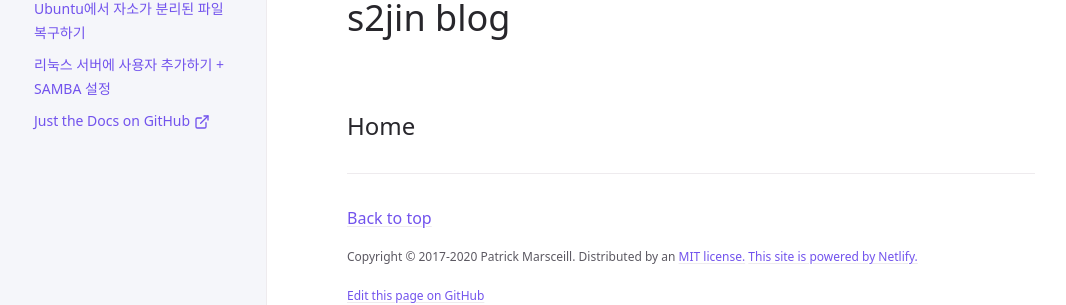
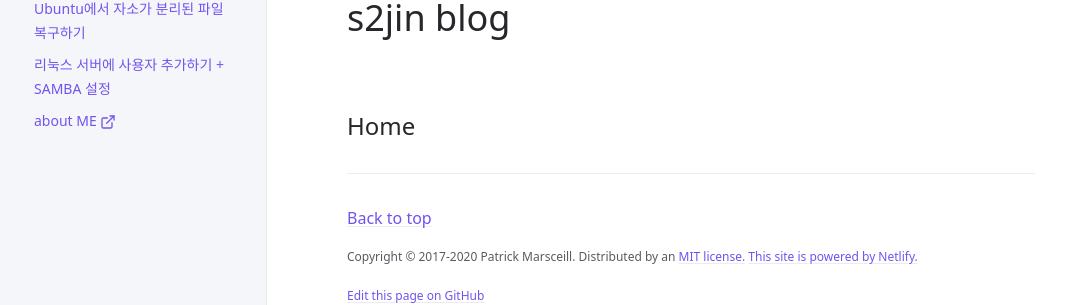
Before and after one commit to s2jin/blog, a Jekyll site: the page built from index.md, in a window 1280 px wide. Shown: the part 115-420 px from the top of the page, without its empty margins (105-1171 px from the left). Built offline with Jekyll 4.4.1, drawn with Linux system fonts in a browser that asks for light colours; cached includes are drawn as plain includes.

Commit message:
Update _config.yml

```diff
--- a/_config.yml
+++ b/_config.yml
@@ -16,8 +16,8 @@
 title: s2jin blog
 description: description
 baseurl: "/" # the subpath of your site, e.g. /blog
-url: "https://s2jin.github.io/blog_" # the base hostname & protocol for your site, e.g. http://example.com
-repository: s2jin/blog_ # for github-metadata
+url: "https://s2jin.github.io/blog" # the base hostname & protocol for your site, e.g. http://example.com
+repository: s2jin/blog # for github-metadata
 
 permalink: pretty
 
@@ -119,8 +119,8 @@ nav_sort: case_sensitive # Capital letters sorted before lowercase
 
 # External navigation links
 nav_external_links:
-  - title: Just the Docs on GitHub
-    url: https://github.com/just-the-docs/just-the-docs
+  - title: about ME
+    url: https://s2jin.github.io/
 
 liquid:
    error_mode: strict
@@ -144,7 +144,7 @@ last_edit_time_format: "%b %e %Y at %I:%M %p" # uses ruby's time format: https:/
 # Footer "Edit this page on GitHub" link text
 gh_edit_link: true # show or hide edit this page link
 gh_edit_link_text: "Edit this page on GitHub"
-gh_edit_repository: "https://github.com/just-the-docs/just-the-docs" # the github URL for your repo
+gh_edit_repository: "https://github.com/s2jin/blog" # the github URL for your repo
 gh_edit_branch: "main" # the branch that your docs is served from
 # gh_edit_source: docs # the source that your files originate from
 gh_edit_view_mode: "tree" # "tree" or "edit" if you want the user to jump into the editor immediately
```
